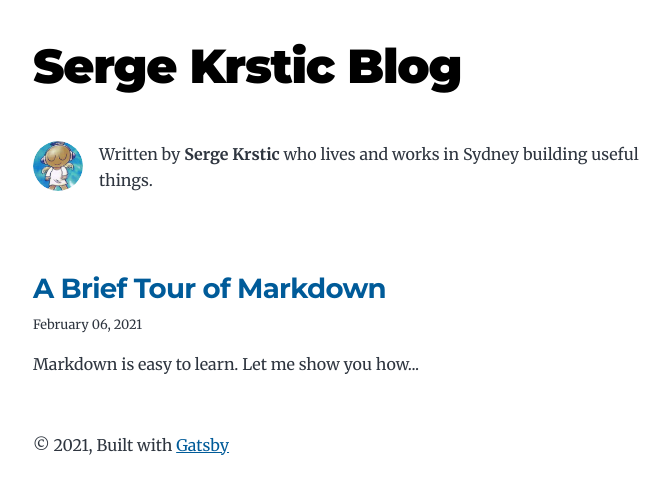
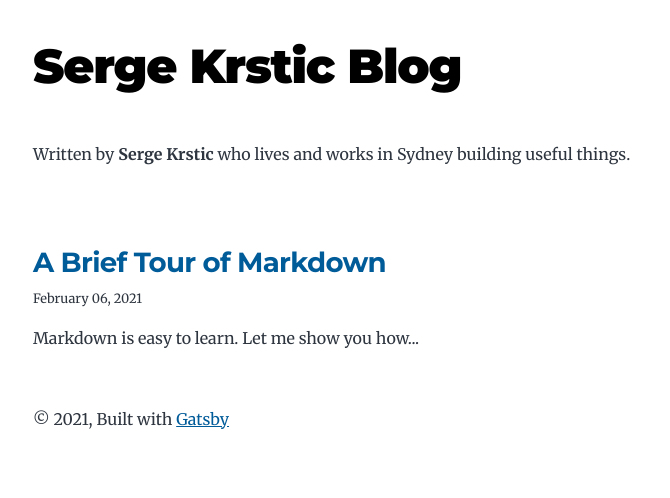
Before and after one commit to SergeKrstic/personal-blog, a Gatsby site: page / in a window 1280 px wide. Shown: the whole page, without its empty margins (291-961 px from the left). Built offline with nearby package versions, Linux system fonts and the light colour scheme; Gatsby itself is replaced by a stand-in of ours.

Commit message:
Remove profile pic

```diff
--- a/src/components/bio.tsx
+++ b/src/components/bio.tsx
@@ -37,11 +37,11 @@ const Bio = () => {
   const author = data.site.siteMetadata?.author
   const social = data.site.siteMetadata?.social
 
-  const avatar = data?.avatar?.childImageSharp?.fixed
+  // const avatar = data?.avatar?.childImageSharp?.fixed
 
   return (
     <div className="bio">
-      {avatar && (
+      {/* {avatar && (
         <Image
           fixed={avatar}
           alt={author?.name || ``}
@@ -50,7 +50,7 @@ const Bio = () => {
             borderRadius: `50%`,
           }}
         />
-      )}
+      )} */}
       {author?.name && (
         <p>
           Written by <strong>{author.name}</strong> {author?.summary || null}
```
